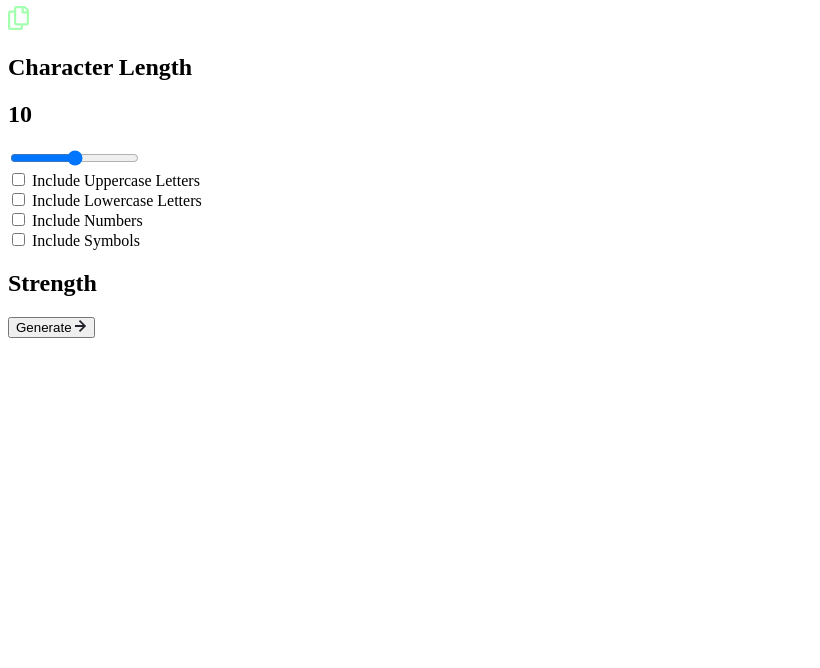
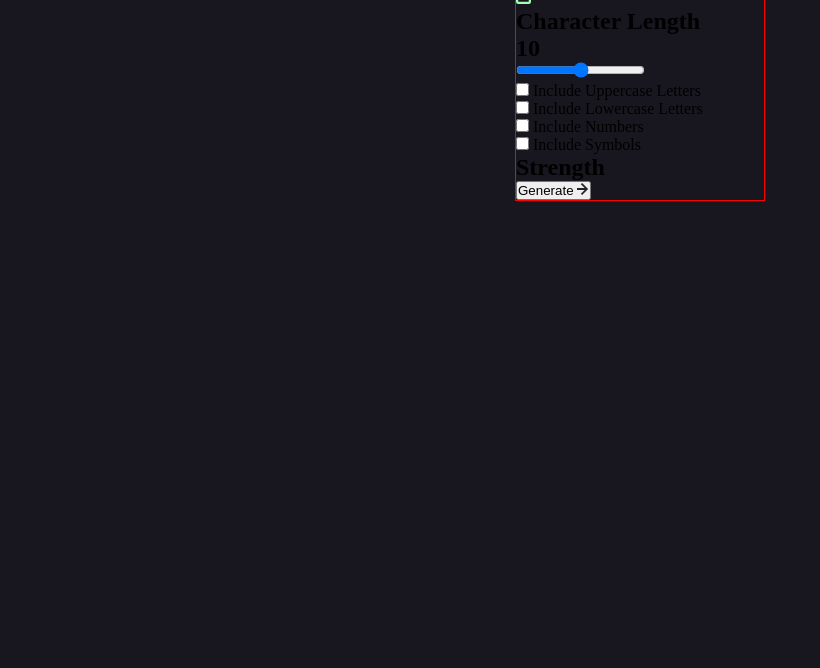
Before and after one commit to Manuelcoder02/adefenwa-password-generator, a plain HTML site: page index.html in a window 1280 px wide. Shown: the part 132-800 px from the top of the page, without its empty margins (0-820 px from the left). Drawn offline with Linux system fonts and the light colour scheme; a web font is replaced by a local one.

Commit message:
updated the folder structure

```diff
--- /dev/null
+++ b/assets/css/style.css
@@ -0,0 +1,48 @@
+/* GENERAL/ROOT STYLING */
+*,
+::before,
+::after {
+	box-sizing: border-box;
+	margin: 0;
+	padding: 0;
+}
+@font-face {
+	font-family: 'JetBrains';
+	src: url(/starter-code/assets/fonts/JetBrainsMono-VariableFont_wght.ttf);
+}
+@font-face {
+	font-family: 'JetBrains Italic';
+	src: url(/starter-code/assets/fonts/JetBrainsMono-Italic-VariableFont_wght.ttf);
+}
+:root {
+	--grey-one:  #24232c;
+	--light-gry: #817d92;
+	--very-light-grey: #e6e5ea;
+	--grey-two: #18171f;
+	--green-color: #a4ffaf;
+	--red-color: #f64a4a;
+	--orange-color: #fb7c58;
+	--gold-color: #f8cd65
+	--heading-text: 24px;
+	--large-text: 32px;
+	--body-text: 18px;
+}
+img {
+	max-width: 100%;
+}
+.container {
+	width: 90%;
+	margin: 0 auto;
+}
+
+body {
+	font-family: 'JetBrains';
+	background-color: var(--grey-two);
+}
+
+#wrapper {
+	border: 1px solid red;
+	margin: 0 auto;
+	width: 250px;
+
+}
--- a/starter-code/index.html
+++ b/index.html
@@ -10,6 +10,8 @@
 			sizes="32x32"
 			href="./assets/images/favicon-32x32.png"
 		/>
+
+		<link rel="stylesheet" href="./assets/css/style.css" />
 
 		<title>Frontend Mentor | Password generator app</title>
 	</head>
```
Also changed, not shown: assets/fonts/JetBrainsMono-Italic-VariableFont_wght.ttf (renamed from starter-code/assets/fonts/JetBrainsMono-Italic-VariableFont_wght.ttf), assets/fonts/JetBrainsMono-VariableFont_wght.ttf (renamed from starter-code/assets/fonts/JetBrainsMono-VariableFont_wght.ttf), assets/fonts/README.txt (renamed from starter-code/assets/fonts/README.txt), assets/fonts/static/JetBrainsMono-Bold.ttf (renamed from starter-code/assets/fonts/static/JetBrainsMono-Bold.ttf), assets/fonts/static/JetBrainsMono-BoldItalic.ttf (renamed from starter-code/assets/fonts/static/JetBrainsMono-BoldItalic.ttf), assets/images/favicon-32x32.png (renamed from starter-code/assets/images/favicon-32x32.png), assets/images/icon-arrow-right.svg (renamed from starter-code/assets/images/icon-arrow-right.svg), assets/images/icon-check.svg (renamed from starter-code/assets/images/icon-check.svg), assets/images/icon-copy.svg (renamed from starter-code/assets/images/icon-copy.svg), 1 other file.
